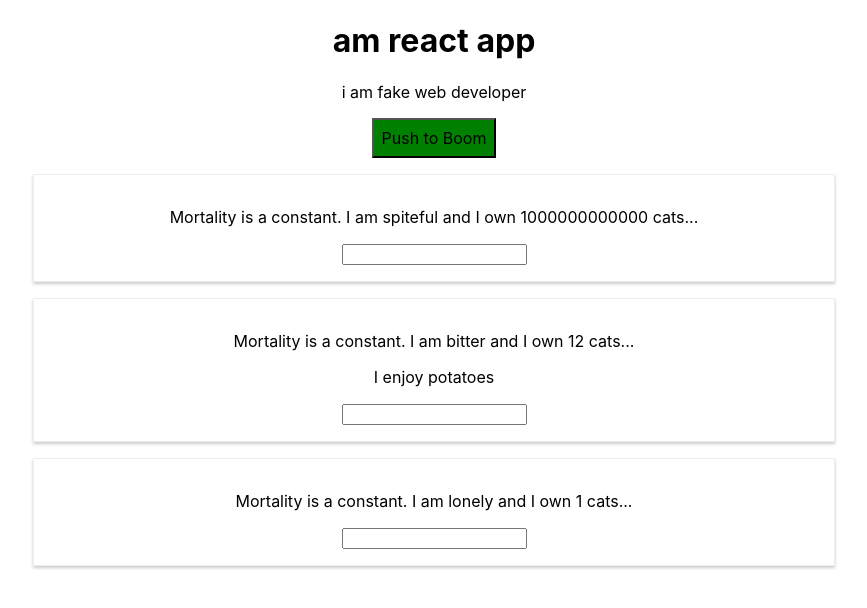
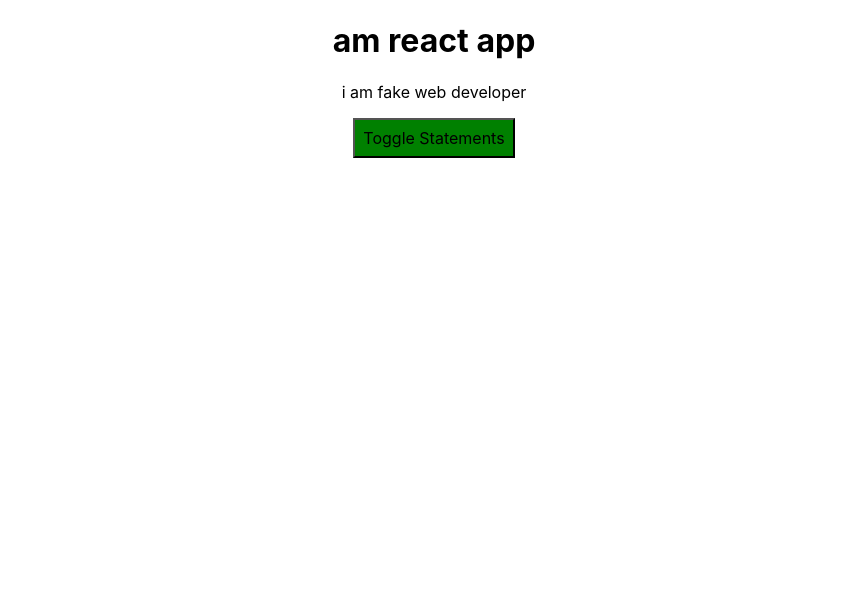
Before and after one commit to chrislupdx/rehashing_react, a React (Create React App) app: page / in a window 1280 px wide. Shown: the top 608 px of the page, without its empty margins (206-1073 px from the left). Built offline with nearby package versions, Linux system fonts and the light colour scheme.

Commit message:
rendering content conditionally with ReactJS

```diff
--- a/src/App.js
+++ b/src/App.js
@@ -9,7 +9,8 @@
       { adj: 'bitter', number: 12 },
       { adj: 'lonely', number: 1 },
     ],
-    otherstate: 'some other value'
+    otherstate: 'some other value',
+    showPersons: false
   }
 
   boomHandler = (newThing) => {
@@ -31,6 +32,11 @@
       ] })
   })
 
+togglePersonHandler = () => {
+  const doesShow = this.state.showPersons;
+  this.setState({showPersons: !doesShow});
+}
+
 
   render() {
     const style = {
@@ -46,7 +52,10 @@
         <p> i am fake web developer </p>
         <button
           style={style}
-          onClick={() => this.boomHandler('flooof')}> Push to Boom </button>
+          onClick={this.togglePersonHandler}> Toggle Statements </button>
+        {
+          this.state.showPersons === true ?
+          <div>
           < Person
             adj={this.state.persons[0].adj}
             number={this.state.persons[0].number} />
@@ -58,6 +67,8 @@
           <Person
             adj={this.state.persons[2].adj}
             number={this.state.persons[2].number} />
+        </div> : null
+      }
       </div>
     );
   // return React.createElement('div', null, React.createElement('h3', {className: 'App'}, 'fools rush on'));
```
Lines whose indentation alone changed are shown as unchanged.
